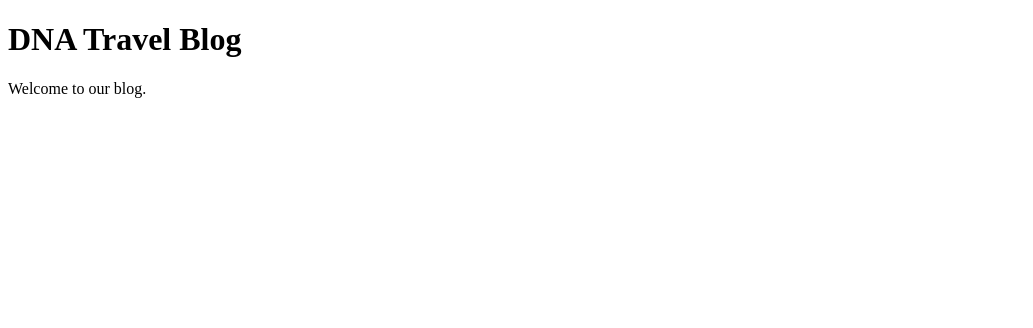
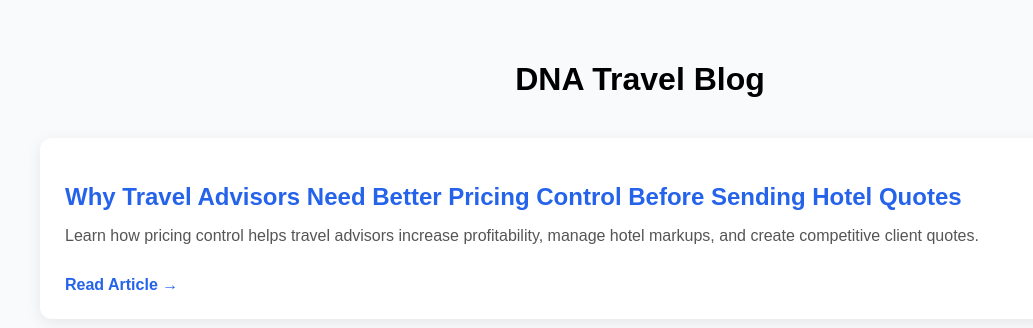
Before and after one commit to dnatravel/B2B-Booking-Platform-for-Travel-Agents, a plain HTML site: page blog/index.html in a window 1280 px wide. Shown: the whole page, without its empty margins (0-1033 px from the left). Drawn offline with Linux system fonts and the light colour scheme.

Commit message:
Update index.html

```diff
--- a/blog/index.html
+++ b/blog/index.html
@@ -1,13 +1,84 @@
 <!DOCTYPE html>
-<html>
+<html lang="en">
 <head>
+<meta charset="UTF-8">
+<meta name="viewport" content="width=device-width, initial-scale=1.0">
 <title>DNA Travel Blog</title>
+
+<style>
+body{
+font-family:Arial,sans-serif;
+max-width:1200px;
+margin:auto;
+padding:40px 20px;
+background:#f8fafc;
+}
+
+h1{
+text-align:center;
+margin-bottom:40px;
+}
+
+.blog-grid{
+display:grid;
+grid-template-columns:repeat(auto-fit,minmax(350px,1fr));
+gap:30px;
+}
+
+.blog-card{
+background:#fff;
+padding:25px;
+border-radius:12px;
+box-shadow:0 4px 15px rgba(0,0,0,.08);
+}
+
+.blog-card h2{
+margin-bottom:15px;
+}
+
+.blog-card a{
+color:#2563eb;
+text-decoration:none;
+}
+
+.blog-card p{
+color:#555;
+}
+
+.read-more{
+display:inline-block;
+margin-top:15px;
+font-weight:bold;
+}
+</style>
+
 </head>
+
 <body>
 
 <h1>DNA Travel Blog</h1>
 
-<p>Welcome to our blog.</p>
+<div class="blog-grid">
+
+<div class="blog-card">
+
+<h2>
+<a href="pricing-control-for-travel-advisors/">
+Why Travel Advisors Need Better Pricing Control Before Sending Hotel Quotes
+</a>
+</h2>
+
+<p>
+Learn how pricing control helps travel advisors increase profitability, manage hotel markups, and create competitive client quotes.
+</p>
+
+<a class="read-more" href="pricing-control-for-travel-advisors/">
+Read Article →
+</a>
+
+</div>
+
+</div>
 
 </body>
 </html>
```
